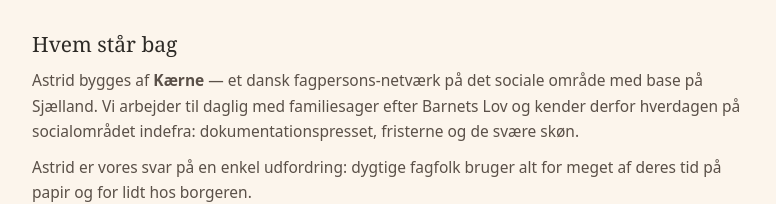
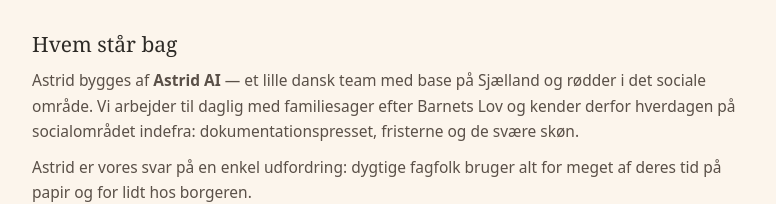
Before and after one commit to psykomotoriskterapikbh/kaerne-webapp, a Next.js app: page /om-os in a window 1280 px wide. Shown: the part 174-378 px from the top of the page, without its empty margins (248-1024 px from the left). Built offline with nearby package versions, Linux system fonts and the light colour scheme.

Commit message:
Om os: Astrid er selvstændig virksomhed — fjern Kærne-reference

```diff
--- a/src/app/om-os/page.tsx
+++ b/src/app/om-os/page.tsx
@@ -2,7 +2,7 @@ import type { Metadata } from "next";
 
 export const metadata: Metadata = {
   title: "Om os — holdet bag Astrid",
-  description: "Astrid bygges af Kærne — et dansk fagpersons-netværk på det sociale område. Læs om missionen, værdierne og holdet bag.",
+  description: "Astrid bygges af et lille dansk team med rødder i det sociale område. Læs om missionen, værdierne og holdet bag.",
 };
 
 const sec: React.CSSProperties = { marginTop: 28 };
@@ -19,7 +19,7 @@ export default function OmOsPage() {
 
         <section style={sec}>
           <h2 style={h2}>Hvem står bag</h2>
-          <p style={p}>Astrid bygges af <strong>Kærne</strong> — et dansk fagpersons-netværk på det sociale område med base på Sjælland. Vi arbejder til daglig med familiesager efter Barnets Lov og kender derfor hverdagen på socialområdet indefra: dokumentationspresset, fristerne og de svære skøn.</p>
+          <p style={p}>Astrid bygges af <strong>Astrid AI</strong> — et lille dansk team med base på Sjælland og rødder i det sociale område. Vi arbejder til daglig med familiesager efter Barnets Lov og kender derfor hverdagen på socialområdet indefra: dokumentationspresset, fristerne og de svære skøn.</p>
           <p style={p}>Astrid er vores svar på en enkel udfordring: dygtige fagfolk bruger alt for meget af deres tid på papir og for lidt hos borgeren.</p>
         </section>
 
```
